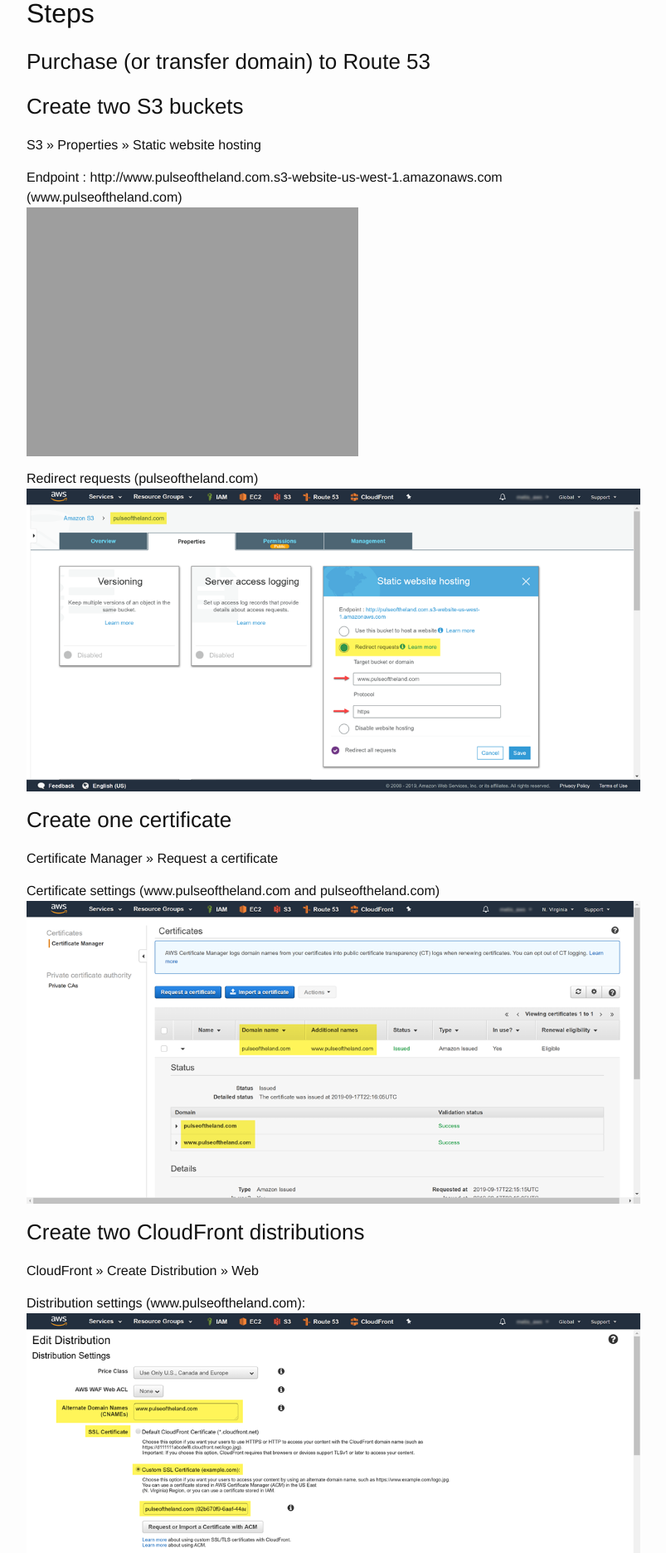
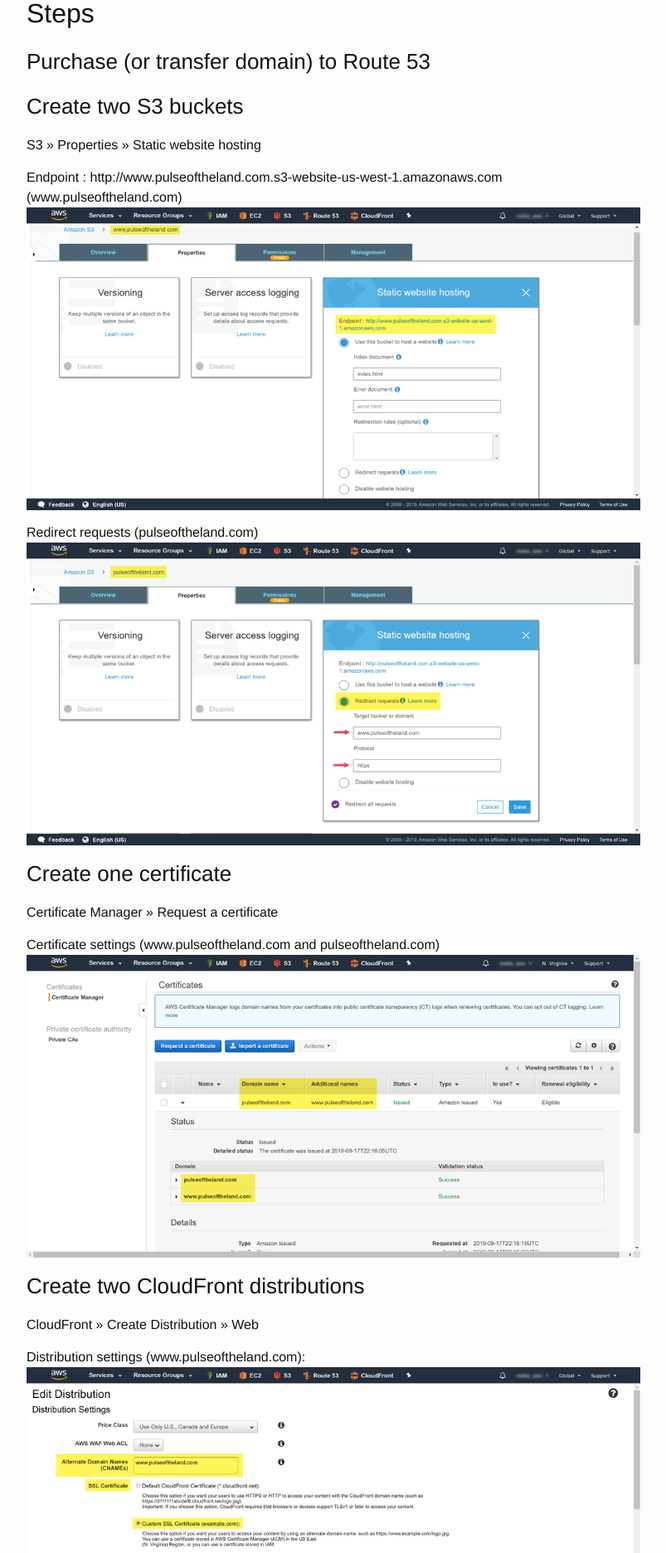
Before and after one commit to abalone23/abalone23.github.io, a Jekyll site: the page built from _posts/2019-10-11-static-site-aws.markdown, in a window 1280 px wide. Shown: the part 1557-3429 px from the top of the page at 83% size, without its empty margins (238-1041 px from the left). Built offline with Jekyll 4.4.1, drawn with Linux system fonts in a browser that asks for light colours.

Commit message:
fixed broken image link

```diff
--- a/_posts/2019-10-11-static-site-aws.markdown
+++ b/_posts/2019-10-11-static-site-aws.markdown
@@ -42,7 +42,7 @@ The process for setting up a static website with SSL is:
 S3 >> Properties >> Static website hosting
 
 Endpoint : http://www.pulseoftheland.com.s3-website-us-west-1.amazonaws.com (www.pulseoftheland.com)
-![S3 www Config]({{ site.url }}/assets/s3-www.png)
+![S3 www Config]({{ site.url }}/assets/posts_images/s3-www.png)
 
 Redirect requests (pulseoftheland.com)
 ![S3 Config]({{ site.url }}/assets/posts_images/s3-no-www.png)
```
